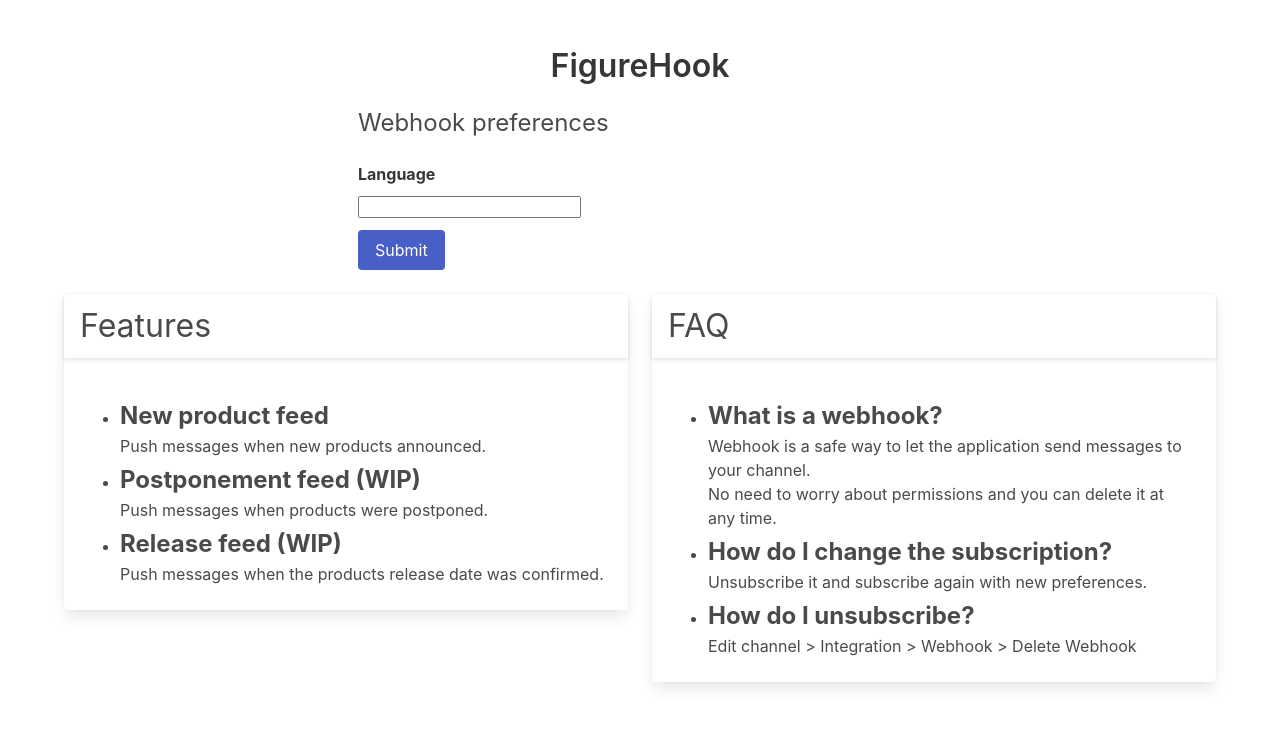
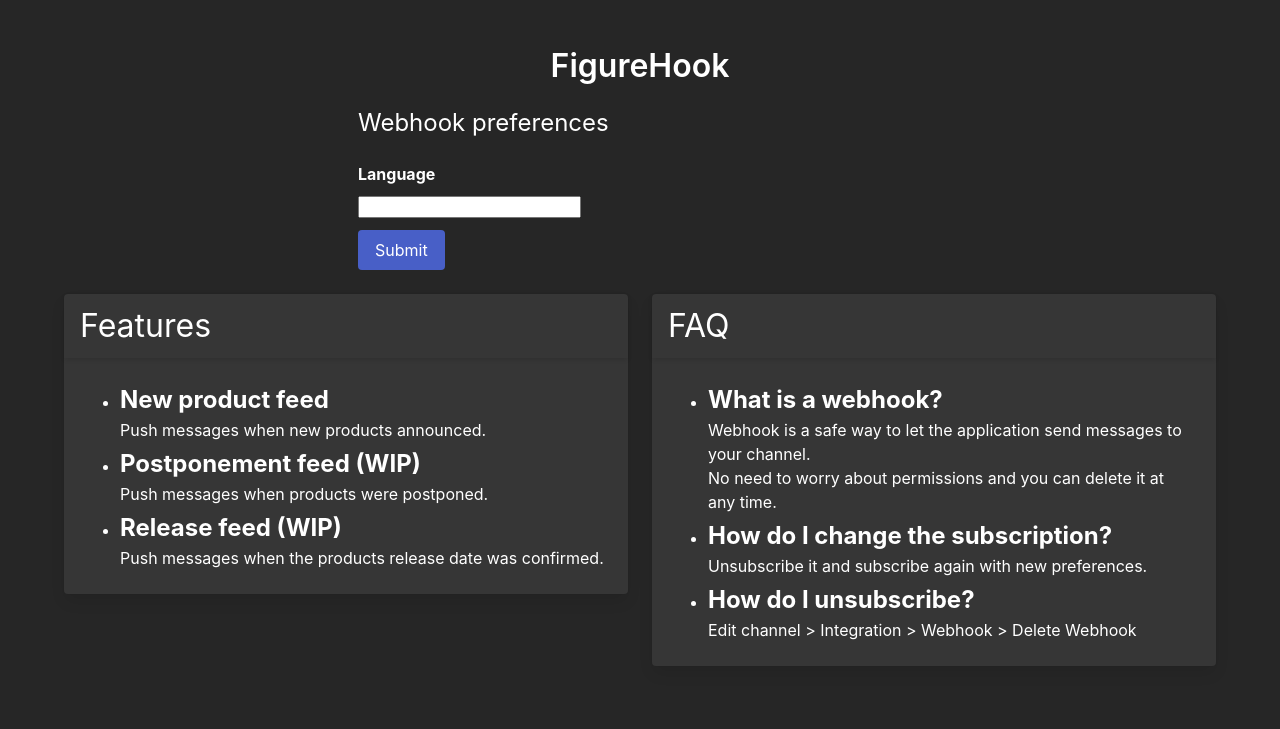
Before and after one commit to FigureHook/figure_crawler, a Python web app: template src/web/templates/index.html in a window 1280 px wide. Shown: the top 729 px of the page. Run offline with Jinja, Linux system fonts and the light colour scheme; the template is opened without the code that fills it, so the values that code supplies are empty, except form fields; form fields are guessed from the names that the template uses.

Commit message:
DARK MODE!!!

```diff
--- a/src/web/templates/index.html
+++ b/src/web/templates/index.html
@@ -6,6 +6,11 @@
   <meta name="viewport" content="width=device-width, initial-scale=1.0">
   <title>Figure noti</title>
   <link rel="stylesheet" href="https://cdn.jsdelivr.net/npm/bulma@0.9.2/css/bulma.min.css">
+  <style type="text/css">
+    html {
+      background-color: hsl(0, 0%, 15%);
+    }
+  </style>
 </head>
 
 <body>
@@ -19,15 +24,15 @@
   {% endif %}
   {% endwith %}
   <section class="section">
-    <div class="container">
-      <h1 class="title has-text-centered">FigureHook</h1>
+    <div class="container has-text-white">
+      <h1 class="title has-text-centered has-text-white">FigureHook</h1>
       <div class="columns">
-        <div class="column is-half is-offset-one-quarter">
-          <h3 class="subtitle is-4">Webhook {{ gettext('preferences') }}</h2>
+        <div class="column is-half is-offset-one-quarter has-text-white">
+          <h3 class="subtitle is-4 has-text-white">Webhook {{ gettext('preferences') }}</h2>
             <form class="form" method="post">
               {{ form.csrf_token }}
               <div class="field">
-                {{ form.language.label(class_='label') }}
+                {{ form.language.label(class_='label has-text-white') }}
                 <div class="control">
                   {{ form.language }}
                 </div>
@@ -51,15 +56,15 @@
       </div>
       <div class="columns">
         <div class="column is-half">
-          <div class="card">
+          <div class="card has-background-dark">
             <div class="card-header">
               <div class="card-header-title">
-                <h3 class="subtitle is-3">{{ gettext('Features') }}</h3>
+                <h3 class="subtitle is-3 has-text-white">{{ gettext('Features') }}</h3>
               </div>
             </div>
             <div class="card-content">
-              <div class="content">
-                <ul>
+              <div class="content has-text-white">
+                <ul class="mt-0">
                   <li>
                     <p class="is-size-4 mb-0 has-text-weight-bold"">{{ gettext('New product feed') }}</p>
                       {{ gettext('Push messages when new products announced.') }}<br>
@@ -78,15 +83,15 @@
           </div>
         </div>
         <div class="column is-half">
-          <div class="card">
+          <div class="card has-background-dark">
             <div class="card-header">
               <div class="card-header-title">
-                <h3 class="subtitle is-3">{{ gettext('FAQ') }}</h3>
+                <h3 class="subtitle is-3 has-text-white">{{ gettext('FAQ') }}</h3>
               </div>
             </div>
             <div class="card-content">
-              <div class="content">
-                <ul>
+              <div class="content has-text-white">
+                <ul class="mt-0">
                   <li>
                     <p class="is-size-4 mb-0 has-text-weight-bold"">{{ gettext('What is a webhook?') }}</p>
                     {{ gettext('Webhook is a safe way to let the application send messages to your channel.') }}<br>
```
